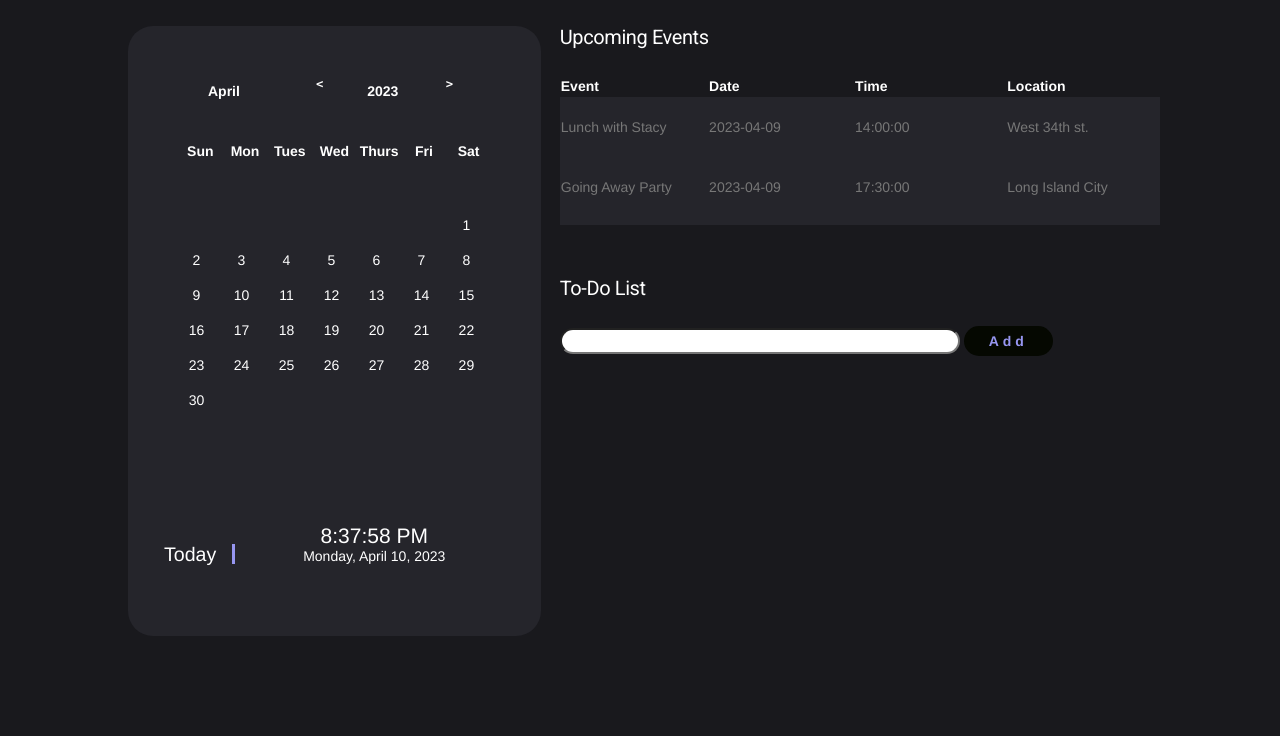
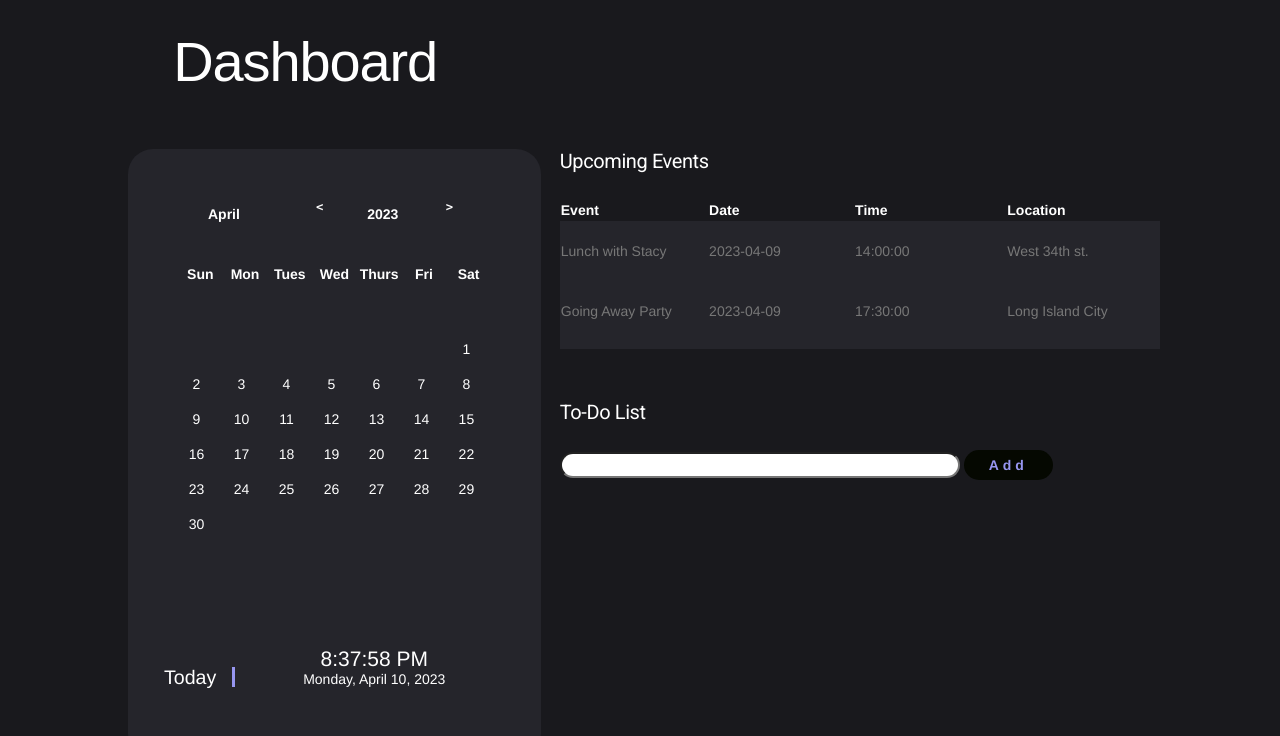
Before and after one commit to SutherlandB/AIOPlanner, a Flask app: page /dashboard in a window 1280 px wide. Shown: the part 64-800 px from the top of the page. Run offline with Flask 3, Linux system fonts and the light colour scheme; some libraries are stand-ins or nearby versions.

Commit message:
dashboard title change

```diff
--- a/Flask/templates/dashboard.html
+++ b/Flask/templates/dashboard.html
@@ -6,7 +6,7 @@
 
 {% block body %}
 <div class="page-content">
-
+    <h1 style = "color: white; font-family: sans-serif;">&nbsp&nbsp&nbsp&nbsp&nbsp&nbsp&nbsp&nbsp&nbsp&nbsp&nbsp&nbspDashboard</h1>
     <div class = "containerCali" id = "child">
         <div class="calendar">
             <div class = "calendar-header">
```
Also changed, not shown: Flask/instance/test.db, 1 other file.
